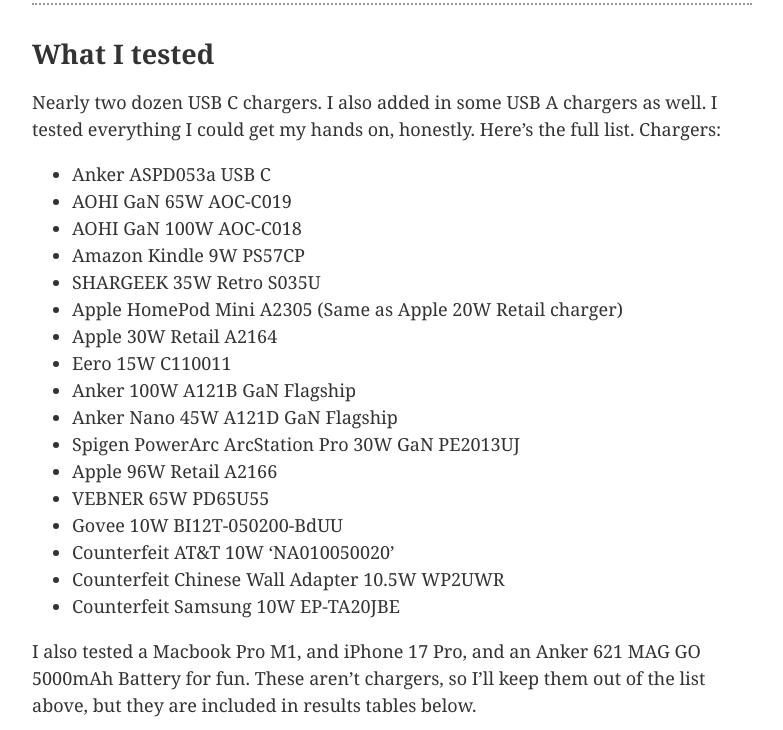
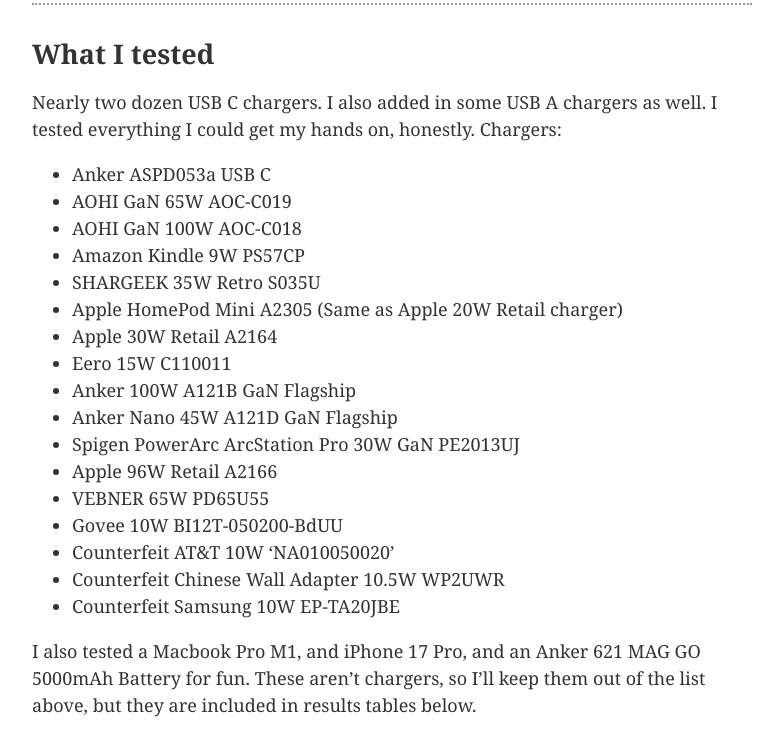
Before and after one commit to 0sps/sull1van.com, a Jekyll site: the page built from _posts/2026-01-19-a-dozen-chargers-in-the-lab.md, in a window 1280 px wide and 900 px high, scrolled down 1011 px, cut to the strip 170-900 px from the top of the window. Shown: the whole strip, without its empty margins (248-1031 px from the left). Built offline with Jekyll 4.4.1, drawn with Linux system fonts in a browser that asks for light colours.

Commit message:
Update 2026-01-19-a-dozen-chargers-in-the-lab.md

```diff
--- a/_posts/2026-01-19-a-dozen-chargers-in-the-lab.md
+++ b/_posts/2026-01-19-a-dozen-chargers-in-the-lab.md
@@ -293,7 +293,7 @@
 ## What I tested
 
 
-Nearly two dozen USB C chargers. I also added in some USB A chargers as well. I tested everything I could get my hands on, honestly. Here's the full list.
+Nearly two dozen USB C chargers. I also added in some USB A chargers as well. I tested everything I could get my hands on, honestly.
 Chargers:
 - Anker ASPD053a USB C
 - AOHI GaN 65W AOC-C019
```
